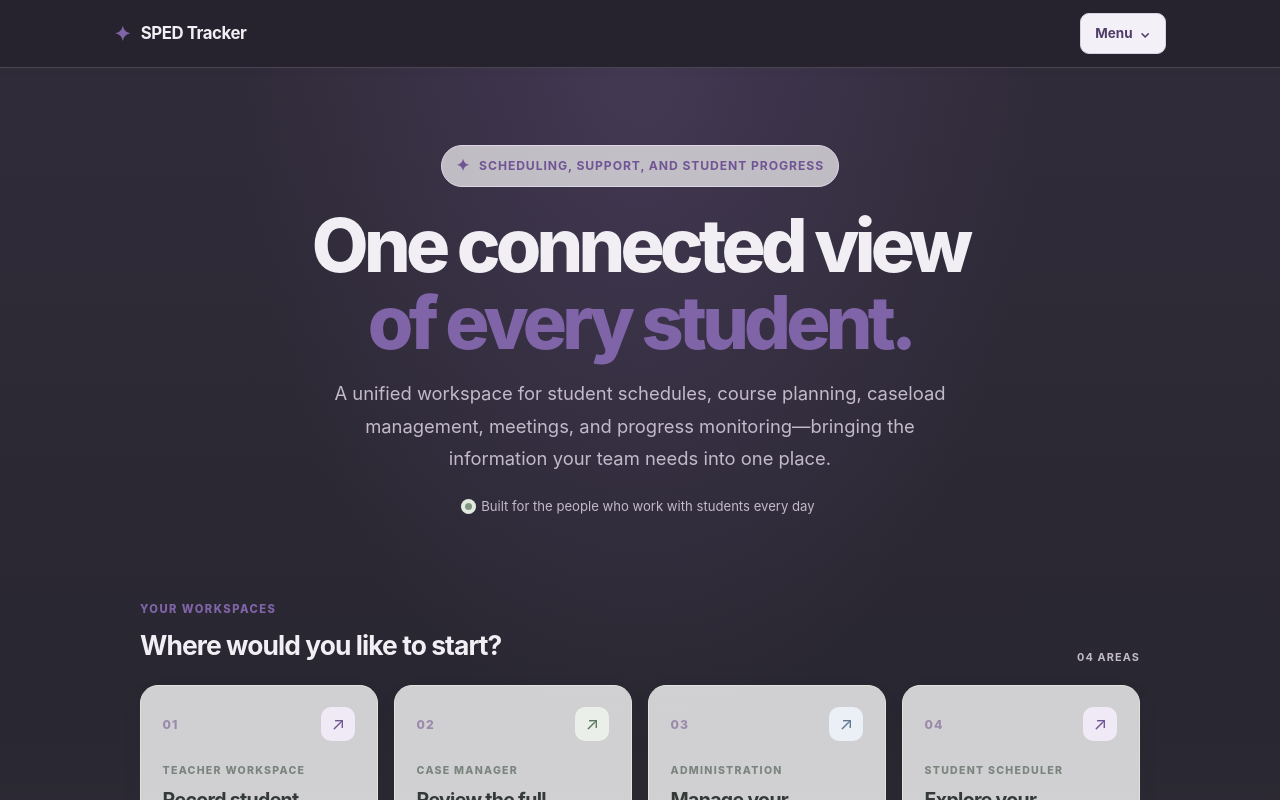
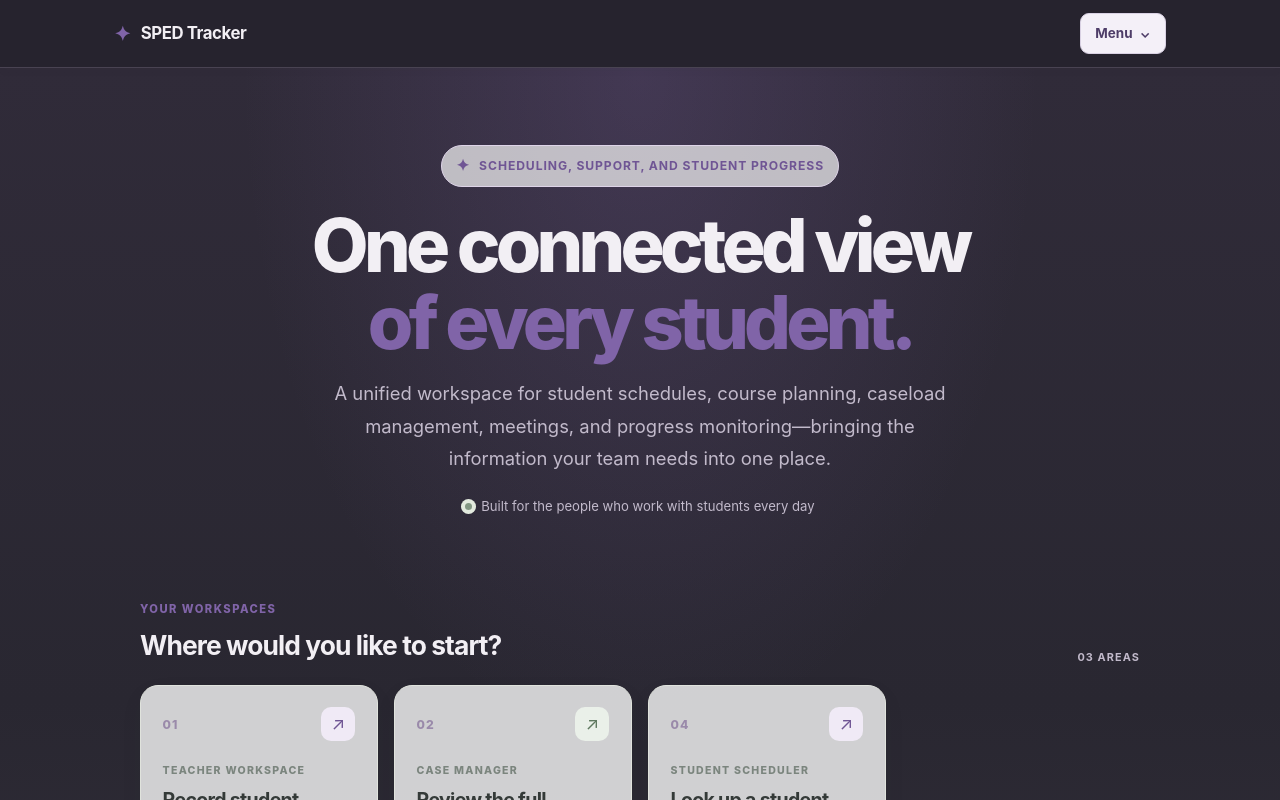
Before and after one commit to jjester58-eng/sped-tracker, a Next.js app: page / in a window 1280 px wide. Shown: the top 800 px of the page. Built offline with nearby package versions, Linux system fonts and the light colour scheme.

Commit message:
Remove admin workspace card from landing page

```diff
--- a/app/page.tsx
+++ b/app/page.tsx
@@ -3,8 +3,7 @@ import Link from "next/link";
 const workspaces = [
   { href: "/teacher", number: "01", eyebrow: "TEACHER WORKSPACE", title: "Record student progress", description: "Capture classroom observations, select students, document accommodations, and save progress notes.", action: "Open teacher workspace", tone: "purple" },
   { href: "/case-manager", number: "02", eyebrow: "CASE MANAGER", title: "Review the full picture", description: "Explore student caseloads, follow observation timelines, and review IEP goals in one place.", action: "Open case manager", tone: "sage" },
-  { href: "/admin", number: "03", eyebrow: "ADMINISTRATION", title: "Manage your program", description: "Maintain staff, student records, goals, and the settings that keep your tracker organized.", action: "Open administration", tone: "blue" },
-  { href: "/student-scheduler", number: "04", eyebrow: "STUDENT SCHEDULER", title: "Explore your schedule", description: "Preview a student-facing schedule, browse course options, and try a sample course request.", action: "Open student scheduler", tone: "purple" },
+  { href: "/student-scheduler", number: "04", eyebrow: "STUDENT SCHEDULER", title: "Look up a student schedule", description: "Quickly view a student’s daily schedule, including courses, teachers, rooms, and periods.", action: "Explore student schedules", tone: "purple" },
 ];
 
 export default function HomePage() {
@@ -20,7 +19,7 @@ export default function HomePage() {
         <section className="workspace-section" aria-label="Choose a workspace">
           <div className="workspace-heading">
             <div><p className="section-eyebrow">YOUR WORKSPACES</p><h2>Where would you like to start?</h2></div>
-            <span className="workspace-count">04 AREAS</span>
+            <span className="workspace-count">03 AREAS</span>
           </div>
           <div className="workspace-grid">
             {workspaces.map((workspace) => (
```
